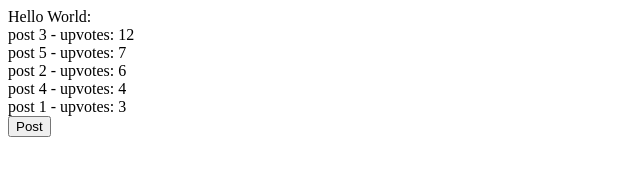
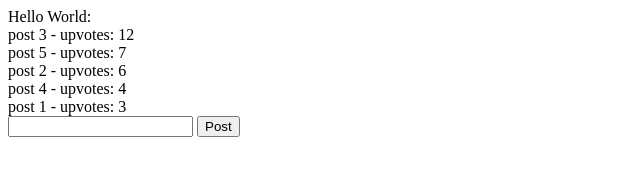
Before and after one commit to mvaden/angular_blog, a plain HTML site: page index.html in a window 1280 px wide. Shown: the whole page, without its empty margins (0-640 px from the left). Drawn offline with nearby package versions, Linux system fonts and the light colour scheme.

Commit message:
Created form for ng-repeat to allow for custom posts.

```diff
--- a/app.js
+++ b/app.js
@@ -1,6 +1,7 @@
 angular.module('myBlog', [])
 .controller('MainCtrl', [
   '$scope',
+
 function($scope){
   $scope.test = 'Hello World:';
 
@@ -11,7 +12,9 @@ function($scope){
     {title: 'post 4', upvotes: 4},
     {title: 'post 5', upvotes: 7}
   ];
+
   $scope.addPost = function(){
     $scope.posts.push({title: 'A new post!', upvotes: 0});
   };
+
 }]);
--- a/index.html
+++ b/index.html
@@ -13,6 +13,11 @@
   <div ng-repeat="post in posts | orderBy: '-upvotes'">
     {{post.title}} - upvotes: {{post.upvotes}}
   </div>
-  <button ng-click="add post()">Post</button>
+
+  <form ng-submit="addPost()">
+    <input type="text" ng-model="title"></input>
+    <button ng-click="add post()">Post</button>
+  </form>
+
 </body>
 </html>
```
